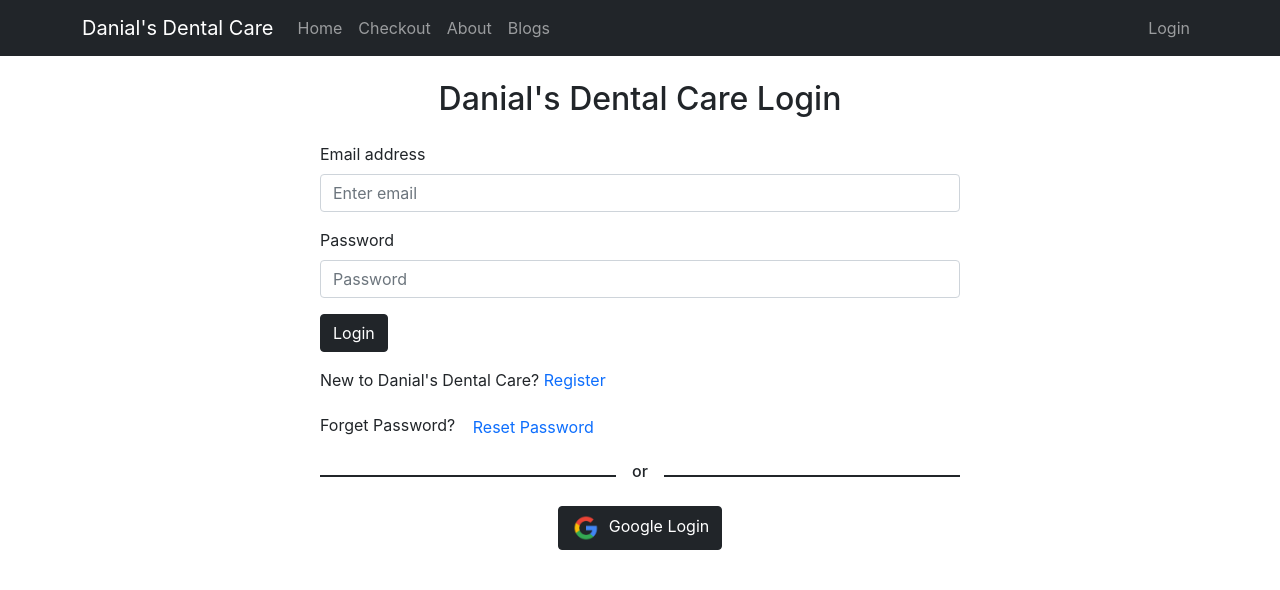
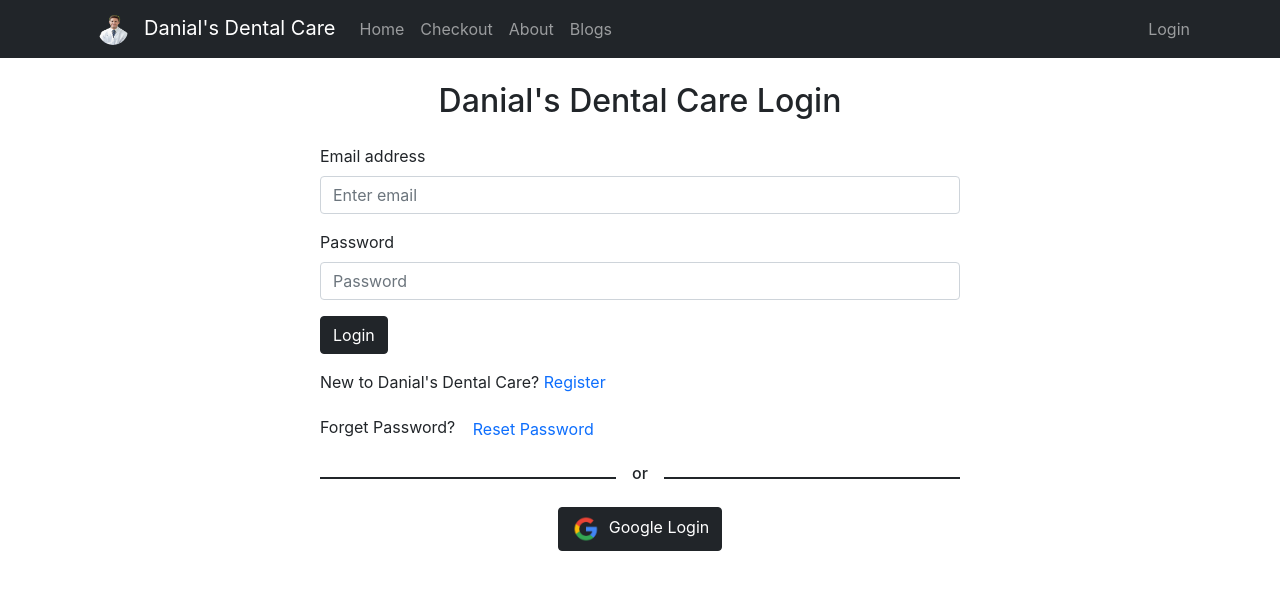
Before and after one commit to Tohidul29/Danial-s-Dental-Care, a React (Create React App) app: page /login in a window 1280 px wide. Shown: the top 590 px of the page. Built offline with nearby package versions, Linux system fonts and the light colour scheme; no server answers.

Commit message:
doctor logo added on navbar

```diff
--- a/src/Component/CheckOut/Checkout.js
+++ b/src/Component/CheckOut/Checkout.js
@@ -7,7 +7,7 @@
 
 const Checkout = () => {
     const handleConfirm = () => {
-        toast('Thanks for your confirmation. I will contact with you soon via Email.');
+        toast(`Thanks for your confirmation. I will contact with you soon via Email.`);
     }
 
     const [user] = useAuthState(auth);
@@ -26,7 +26,7 @@
             </div>
             <ToastContainer></ToastContainer>
             <div className='my-5 text-center'>
-                <Button className='btn btn-dark' onClick={handleConfirm}>Confirm your appointment</Button>
+                <Button className='btn btn-dark' type='submit' onClick={handleConfirm}>Confirm your appointment</Button>
             </div>
         </div>
     );
--- a/src/Component/Header/Header.js
+++ b/src/Component/Header/Header.js
@@ -4,16 +4,20 @@
 import { useAuthState } from 'react-firebase-hooks/auth';
 import { Link } from 'react-router-dom';
 import auth from '../../firebase.init';
+import logo from '../images/doctor/doctor.png'
 
 const Header = () => {
     const [user] = useAuthState(auth);
-    const handleLogout = () =>{
+    const handleLogout = () => {
         signOut(auth);
     }
     return (
         <Navbar collapseOnSelect expand="lg" bg="dark" variant="dark" sticky='top'>
             <Container>
-                <Navbar.Brand as={Link} to='/'>Danial's Dental Care</Navbar.Brand>
+                <Navbar.Brand as={Link} to='/'>
+                    <img className='mx-3 rounded-circle' height={30} width={30} src={logo} alt="" />
+                    Danial's Dental Care
+                </Navbar.Brand>
                 <Navbar.Toggle aria-controls="responsive-navbar-nav" />
                 <Navbar.Collapse id="responsive-navbar-nav">
                     <Nav className="me-auto">
--- a/src/Component/Home/Home/Home.js
+++ b/src/Component/Home/Home/Home.js
@@ -1,7 +1,7 @@
 import React from 'react';
-import Footer from '../../Footer/Footer';
 import Banner from '../Banner/Banner';
 import Services from '../Services/Services';
+import Footer from '../../Footer/Footer';
 
 const Home = () => {
     return (
```
Also changed, not shown: src/Component/images/doctor/doctor.png (added).
